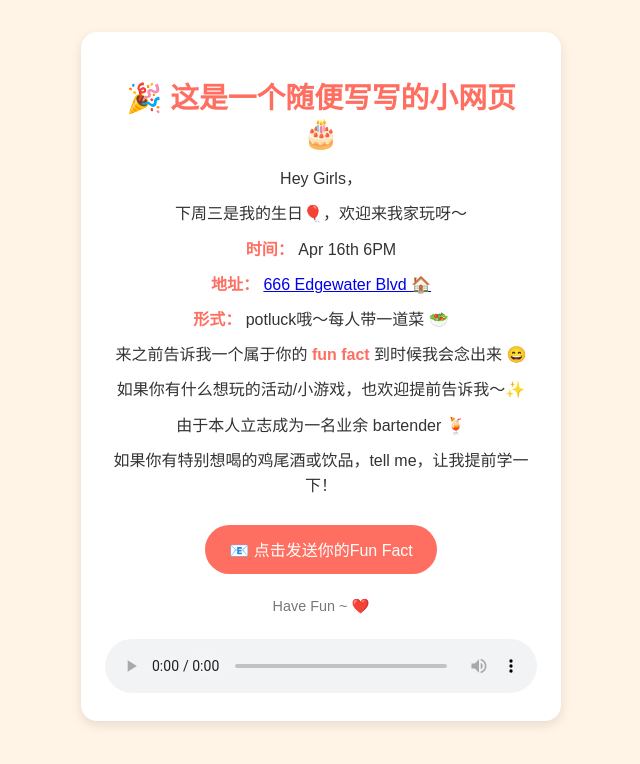
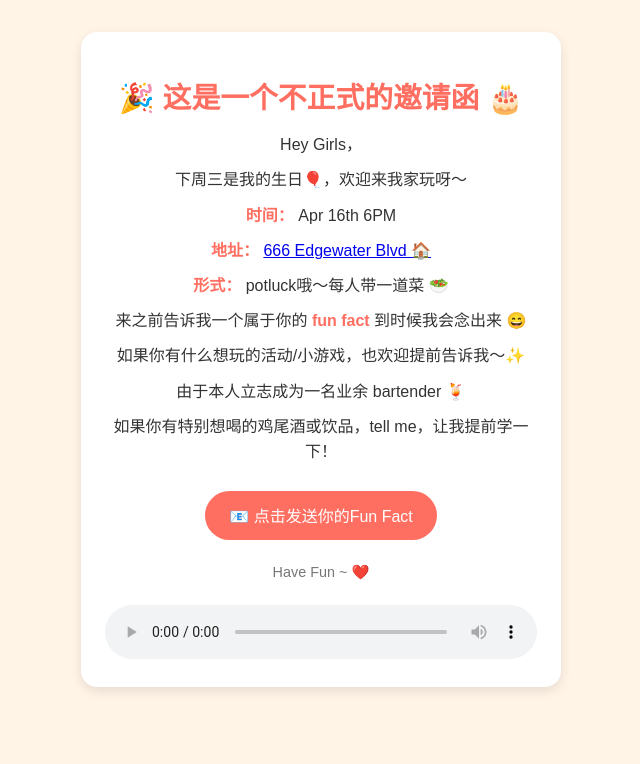
Before and after one commit to sslsl/hbd-invite, a plain HTML site: page index.html in a window 1280 px wide. Shown: the whole page, without its empty margins (319-959 px from the left). Drawn offline with Linux system fonts and the light colour scheme.

Commit message:
Update index.html

```diff
--- a/index.html
+++ b/index.html
@@ -88,7 +88,7 @@
 </head>
 <body>
   <div class="card">
-    <h1>🎉 这是一个随便写写的小网页 🎂</h1>
+    <h1>🎉 这是一个不正式的邀请函 🎂</h1>
     <p>Hey Girls，</p>
     <p>下周三是我的生日🎈，欢迎来我家玩呀～</p>
     <p><span class="highlight">时间：</span> Apr 16th 6PM </p>
```
